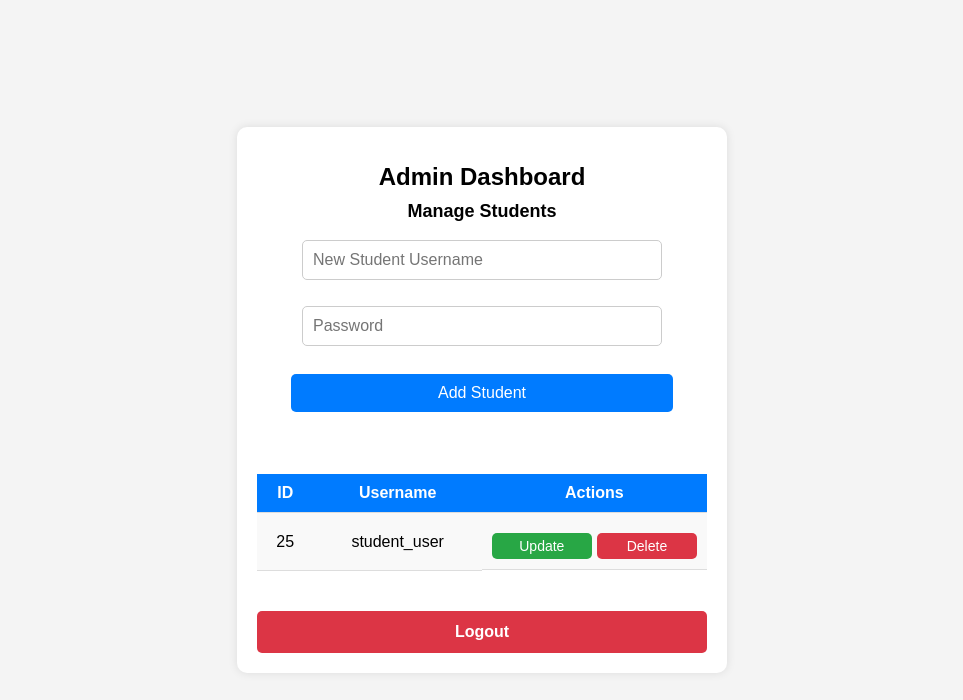
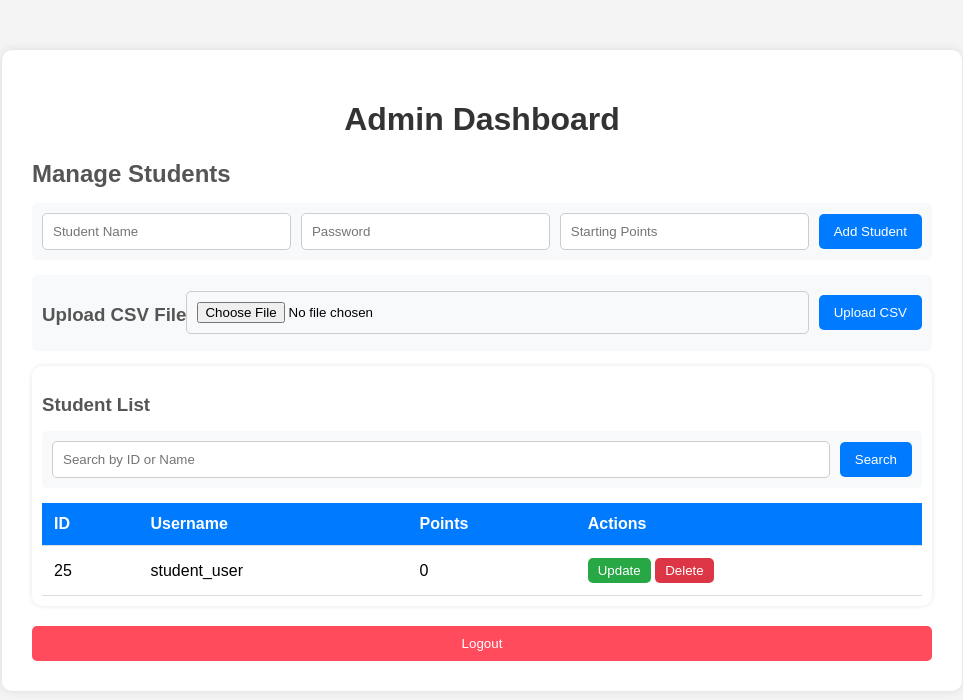
Before and after one commit to Kee-Wei-HengNp/DevOps_Oct2024_Team3_Assignment, a Flask app: page /admin in a window 1280 px wide. Shown: the top 700 px of the page, without its empty margins (158-1121 px from the left). Run offline with Flask 3, Linux system fonts and the light colour scheme; a user stored in the database is signed in; data comes from the database, SQL or seed files in the repository; both versions use the stored data as it was after the commit.

Commit message:
final implementation of admin features

```diff
--- a/app.py
+++ b/app.py
@@ -2,7 +2,7 @@ import sqlite3
 import random
 from flask import Flask, request, jsonify, render_template, session, redirect, url_for
 import csv  # ✅ Required for CSV handling
-
+import os
 
 app = Flask(__name__)
 
@@ -63,6 +63,7 @@ def login():
         return jsonify({"success": False, "message": "Invalid username or password"}), 401
 
 
+
 @app.route('/admin')
 def admin_page():
     print(f"Session Data: {session}")  # ✅ Debugging session
@@ -71,38 +72,52 @@ def admin_page():
     if "username" not in session or session.get("role") != "admin":
         return redirect(url_for("home"))  # Redirect unauthorized users to home
 
-    # ✅ Fetch student list from the database
+    # ✅ Fetch students including points
     conn = db_connection()
     cursor = conn.cursor()
-    cursor.execute("SELECT id, username FROM users WHERE role = 'student'")
-    students = cursor.fetchall()  # Fetch all students as a list of tuples
+    cursor.execute("SELECT id, username, points FROM users WHERE role = 'student'")
+    students = cursor.fetchall()
     conn.close()
 
-    # ✅ Render admin.html with student data
+    # ✅ Render the Admin Page with updated students list
     return render_template("admin.html", username=session["username"], students=students)
 
-# ✅ Create New Student
-@app.route('/add_student', methods=['POST'])
-def add_student():
-    if "username" not in session or session.get("role") != "admin":
-        return jsonify({"success": False, "message": "Unauthorized"}), 403
 
-    data = request.json
-    username = data.get("username")
-    password = data.get("password")
 
-    if not username or not password:
-        return jsonify({"success": False, "message": "Username and password are required!"})
+# ✅ Upload CSV File & Populate Database
+@app.route('/upload-csv', methods=['POST'])
+def upload_csv():
+    if 'file' not in request.files:
+        return jsonify({"success": False, "message": "No file provided!"}), 400
+
+    file = request.files['file']
+
+    if not file.filename.endswith('.csv'):
+        return jsonify({"success": False, "message": "Invalid file format. Only CSV allowed!"}), 400
 
     conn = db_connection()
     cursor = conn.cursor()
 
     try:
-        cursor.execute("INSERT INTO users (username, password, role) VALUES (?, ?, 'student')", (username, password))
+        file_path = os.path.join("uploads", file.filename)
+        file.save(file_path)
+
+        with open(file_path, newline='') as csvfile:
+            reader = csv.reader(csvfile)
+            next(reader)  # Skip header row
+
+            for row in reader:
+                if len(row) < 3:
+                    continue  # Ignore incomplete rows
+
+                username, password, points = row[0], row[1], row[2]
+                cursor.execute("INSERT INTO users (username, password, role, points) VALUES (?, ?, ?, ?)",
+                               (username, password, 'student', points))
+
         conn.commit()
-        return jsonify({"success": True, "message": "Student added successfully!"})
-    except sqlite3.IntegrityError:
-        return jsonify({"success": False, "message": "Username already exists!"})
+        return jsonify({"success": True, "message": "Students uploaded successfully!"})
+    except Exception as e:
+        return jsonify({"success": False, "message": str(e)})
     finally:
         conn.close()
 
@@ -161,62 +176,66 @@ def delete_student():
         conn.close()
 
 # ✅ Search Student
-@app.route('/search_student', methods=['GET'])
-def search_student():
-    if "username" not in session or session.get("role") != "admin":
-        return jsonify({"success": False, "message": "Unauthorized"}), 403
-
-    query = request.args.get("query", "").strip()
-    if not query:
-        return jsonify({"success": False, "message": "Search query is required!"})
-
-    conn = db_connection()
-    cursor = conn.cursor()
-    cursor.execute("SELECT id, username FROM users WHERE username LIKE ? OR id LIKE ?", (f"%{query}%", f"%{query}%"))
-    students = cursor.fetchall()
-    conn.close()
-
-    return jsonify({"success": True, "students": [dict(row) for row in students]})
-
-
-# ✅ Bulk Upload Students via CSV
-@app.route('/upload_csv', methods=['POST'])
-def upload_csv():
-    if "username" not in session or session.get("role") != "admin":
-        return jsonify({"success": False, "message": "Unauthorized"}), 403
-
-    file = request.files.get("file")
-    if not file:
-        return jsonify({"success": False, "message": "No file uploaded!"})
+@app.route('/search_students', methods=['POST'])
+def search_students():
+    data = request.json
+    search_query = data.get('query', '')
 
     conn = db_connection()
     cursor = conn.cursor()
 
-    csv_reader = csv.reader(file.stream.read().decode("utf-8").splitlines())
-    next(csv_reader)  # Skip header row
+    # ✅ Search by ID or Username (case-insensitive)
+    cursor.execute("SELECT id, username, points FROM users WHERE role='student' AND (id LIKE ? OR username LIKE ?)",
+                   ('%' + search_query + '%', '%' + search_query + '%'))
 
-    for row in csv_reader:
-        try:
-            cursor.execute("INSERT INTO users (username, password, role) VALUES (?, ?, 'student')", (row[0], row[1]))
-        except sqlite3.IntegrityError:
-            continue  # Skip duplicate usernames
-
-    conn.commit()
+    students = cursor.fetchall()
     conn.close()
 
-    return jsonify({"success": True, "message": "CSV data uploaded successfully!"})
+    return jsonify({"students": students})
+
+
+
+@app.route('/add_student', methods=['POST'])
+def add_student():
+    data = request.json
+    username = data.get('username')
+    password = data.get('password')
+    points = data.get('points')  # ✅ Get points
+
+    if not username or not password or points is None:
+        return jsonify({"success": False, "message": "All fields are required!"}), 400
+
+    conn = db_connection()
+    cursor = conn.cursor()
+
+    try:
+        cursor.execute("INSERT INTO users (username, password, role, points) VALUES (?, ?, 'student', ?)",
+                       (username, password, points))  # ✅ Insert points
+        conn.commit()
+        return jsonify({"success": True, "message": "Student added successfully!"})
+    except Exception as e:
+        print(f"Error: {e}")
+        return jsonify({"success": False, "message": "Failed to add student."}), 500
+    finally:
+        conn.close()
 
 @app.route('/student')
 def student_page():
-    print(f"Session Data: {session}")  # ✅ Debugging session
     if "username" not in session or session.get("role") != "student":
-        return redirect(url_for("home"))  # Redirect unauthorized users
+        return redirect(url_for("home"))  # Redirect unauthorized users to login
 
-    user_data = {
-        "username": session["username"],
-        "points": random.randint(0, 9999)
-    }
-    return render_template('student.html', username=user_data["username"], points=user_data["points"])
+    conn = db_connection()
+    cursor = conn.cursor()
+
+    # ✅ Ensure the points column is selected
+    cursor.execute("SELECT username, points FROM users WHERE username=?", (session["username"],))
+    user_data = cursor.fetchone()
+    conn.close()
+
+    if user_data:
+        return render_template('student.html', username=user_data[0], points=user_data[1])
+    else:
+        return "Student record not found!", 404
 
 # Dummy student data (will be stored in DB later)
 students = {
@@ -242,25 +261,6 @@ def redeemable_items_page():
 
 
 
-@app.route('/create-account')
-def create_account():
-    return render_template('create_account.html')
-
-@app.route('/search-account')
-def search_account():
-    return render_template('search_account.html')
-
-@app.route('/modify-account')
-def modify_account():
-    return render_template('modify_account.html')
-
-@app.route('/list-account')
-def list_account():
-    return render_template('list_account.html')
-
-@app.route('/delete-account')
-def delete_account():
-    return render_template('delete_account.html')
 
 @app.route('/redeemed-items')
 def redeemed_items_page():
--- a/setup_db.py
+++ b/setup_db.py
@@ -21,9 +21,11 @@ def initialize_database():
             id INTEGER PRIMARY KEY AUTOINCREMENT,
             username TEXT NOT NULL UNIQUE,
             password TEXT NOT NULL,
-            role TEXT NOT NULL
+            role TEXT NOT NULL,
+            points INTEGER DEFAULT 0
         )
     ''')
+
 
     # Commit changes and close connection
     conn.commit()
--- a/static/script.js
+++ b/static/script.js
@@ -137,3 +137,55 @@ async function redeemItem(itemName) {
         alert(result.message);
     }
 }
+
+async function addStudent() {
+    let username = document.getElementById('new-username').value;
+    let password = document.getElementById('new-password').value;
+    let points = document.getElementById('new-points').value; // ✅ Get points value
+
+    if (!username || !password || !points) {
+        alert("All fields are required!");
+        return;
+    }
+
+    let response = await fetch('/add_student', {
+        method: 'POST',
+        headers: { 'Content-Type': 'application/json' },
+        body: JSON.stringify({ username, password, points }) // ✅ Send points
+    });
+
+    let result = await response.json();
+    alert(result.message);
+    if (result.success) location.reload(); // ✅ Reload to update student list
+}
+
+async function searchStudents() {
+    let query = document.getElementById("search-input").value;
+
+    let response = await fetch("/search_students", {
+        method: "POST",
+        headers: { "Content-Type": "application/json" },
+        body: JSON.stringify({ query })
+    });
+
+    let result = await response.json();
+
+    // ✅ Clear the table before inserting new search results
+    let studentList = document.getElementById("student-list");
+    studentList.innerHTML = "";
+
+    // ✅ Populate table with search results
+    result.students.forEach(student => {
+        let row = `
+            <tr id="student-${student[0]}">
+                <td>${student[0]}</td>
+                <td contenteditable="true" class="edit-username">${student[1]}</td>
+                <td>${student[2]}</td>
+                <td class="actions">
+                    <button class="update-btn" onclick="updateStudent(${student[0]}, this)">Update</button>
+                    <button class="delete-btn" onclick="deleteStudent(${student[0]})">Delete</button>
+                </td>
+            </tr>`;
+        studentList.innerHTML += row;
+    });
+}
--- a/static/styles.css
+++ b/static/styles.css
@@ -446,12 +446,12 @@ button.delete-btn:hover {
 .logout-button:hover {
   background-color: #c82333;
 }
+
 .table-container {
-  max-height: 400px; /* Adjust height as needed */
-  overflow-y: auto;
-  display: block;
-  border: 1px solid #ddd;
-  padding: 10px;
+  max-height: 1000px; /* Set a fixed height */
+  overflow-y: auto; /* Enable vertical scrolling */
+  border: 1px solid #ddd; /* Add a border for clarity */
+  margin-top: 10px;
 }
 
 table {
--- a/templates/admin.html
+++ b/templates/admin.html
@@ -1,44 +1,202 @@
+<style>
+    /* ✅ General Styling */
+    body {
+        font-family: 'Arial', sans-serif;
+        background-color: #f4f4f4;
+        margin: 0;
+        padding: 0;
+    }
+
+    /* ✅ Centered Admin Panel */
+    .container {
+        max-width: 900px;
+        /* Widen layout */
+        margin: 50px auto;
+        background: white;
+        padding: 30px;
+        border-radius: 10px;
+        box-shadow: 0 0 10px rgba(0, 0, 0, 0.1);
+    }
+
+    /* ✅ Headings */
+    h1 {
+        text-align: center;
+        color: #333;
+    }
+
+    h2,
+    h3 {
+        color: #555;
+        margin-bottom: 15px;
+    }
+
+    /* ✅ Form Styling */
+    .form-container,
+    .csv-container,
+    .search-container {
+        display: flex;
+        justify-content: space-between;
+        align-items: center;
+        margin-bottom: 15px;
+        background: #f8f9fa;
+        padding: 10px;
+        border-radius: 5px;
+    }
+
+    input {
+        flex: 1;
+        padding: 10px;
+        border: 1px solid #ccc;
+        border-radius: 5px;
+        margin-right: 10px;
+    }
+
+    button {
+        background-color: #007bff;
+        color: white;
+        border: none;
+        padding: 10px 15px;
+        border-radius: 5px;
+        cursor: pointer;
+    }
+
+    button:hover {
+        background-color: #0056b3;
+    }
+
+    /* ✅ Student Table */
+    .table-container {
+        max-height: 400px;
+        overflow-y: auto;
+        border-radius: 10px;
+        background: white;
+        padding: 10px;
+        box-shadow: 0 0 5px rgba(0, 0, 0, 0.1);
+    }
+
+    table {
+        width: 100%;
+        border-collapse: collapse;
+        background: white;
+    }
+
+    th,
+    td {
+        padding: 12px;
+        text-align: left;
+        border-bottom: 1px solid #ddd;
+    }
+
+    th {
+        background-color: #007bff;
+        color: white;
+    }
+
+    /* ✅ Action Buttons */
+    .update-btn {
+        background-color: #28a745;
+        color: white;
+        border: none;
+        padding: 5px 10px;
+        border-radius: 5px;
+        cursor: pointer;
+    }
+
+    .update-btn:hover {
+        background-color: #218838;
+    }
+
+    .delete-btn {
+        background-color: #dc3545;
+        color: white;
+        border: none;
+        padding: 5px 10px;
+        border-radius: 5px;
+        cursor: pointer;
+    }
+
+    .delete-btn:hover {
+        background-color: #c82333;
+    }
+
+    /* ✅ Logout Button */
+    .logout-container {
+        text-align: center;
+        margin-top: 20px;
+    }
+
+    .logout-button {
+        background-color: #ff4b5c;
+        color: white;
+        padding: 10px 15px;
+        border-radius: 5px;
+        cursor: pointer;
+        width: 100%;
+    }
+
+    .logout-button:hover {
+        background-color: #c82333;
+    }
+</style>
+
+
 <!DOCTYPE html>
 <html lang="en">
 
-<head>
-    <meta charset="UTF-8">
-    <meta name="viewport" content="width=device-width, initial-scale=1.0">
-    <title>Admin Dashboard</title>
-    <link rel="stylesheet" href="{{ url_for('static', filename='styles.css') }}">
-</head>
-
-<body>
 <div class="container">
     <h1>Admin Dashboard</h1>
     <h2>Manage Students</h2>
 
     <!-- ✅ Add Student Form -->
     <div class="form-container">
-            <input type="text" id="new-username" placeholder="New Student Username" required>
+        <input type="text" id="new-username" placeholder="Student Name" required>
         <input type="password" id="new-password" placeholder="Password" required>
+        <input type="number" id="new-points" placeholder="Starting Points" required>
         <button onclick="addStudent()">Add Student</button>
-            <p id="add-student-message"></p>
     </div>
 
-        <!-- ✅ Student List -->
-        <table>
+    <!-- ✅ Upload CSV File -->
+    <div class="csv-container">
+        <h3>Upload CSV File</h3>
+        <input type="file" id="csv-file" accept=".csv">
+        <button onclick="uploadCSV()">Upload CSV</button>
+    </div>
+
+    <!-- ✅ Student List with Integrated Search -->
+    <div class="table-container">
+        <h3>Student List</h3>
+
+        <!-- ✅ Search Bar Inside Student List -->
+        <div class="search-container">
+            <input type="text" id="search-input" placeholder="Search by ID or Name">
+            <button onclick="searchStudents()">Search</button>
+        </div>
+
+        <!-- ✅ Student List Table -->
+        <table id="student-table">
+            <thead>
                 <tr>
                     <th>ID</th>
                     <th>Username</th>
+                    <th>Points</th>
                     <th>Actions</th>
                 </tr>
+            </thead>
+            <tbody id="student-list">
                 {% for student in students %}
-            <tr>
+                <tr id="student-{{ student[0] }}">
                     <td>{{ student[0] }}</td>
                     <td contenteditable="true" class="edit-username">{{ student[1] }}</td>
+                    <td>{{ student[2] }}</td>
                     <td class="actions">
                         <button class="update-btn" onclick="updateStudent({{ student[0] }}, this)">Update</button>
                         <button class="delete-btn" onclick="deleteStudent({{ student[0] }})">Delete</button>
                     </td>
                 </tr>
                 {% endfor %}
+            </tbody>
         </table>
+    </div>
 
     <!-- ✅ Logout Button -->
     <div class="logout-container">
@@ -56,16 +214,39 @@
     async function addStudent() {
         let username = document.getElementById('new-username').value;
         let password = document.getElementById('new-password').value;
+        let points = document.getElementById('new-points').value; // Add points field
 
-        if (!username || !password) {
-            alert("Username and password are required!");
+        if (!username || !password || !points) {
+            alert("All fields (Username, Password, Points) are required!");
             return;
         }
 
         let response = await fetch('/add_student', {
             method: 'POST',
             headers: { 'Content-Type': 'application/json' },
-            body: JSON.stringify({ username, password })
+            body: JSON.stringify({ username, password, points })
+        });
+
+        let result = await response.json();
+        alert(result.message);
+        if (result.success) location.reload();
+    }
+
+    async function uploadCSV() {
+        let fileInput = document.getElementById("csv-file");
+        let file = fileInput.files[0];
+
+        if (!file) {
+            alert("Please select a CSV file!");
+            return;
+        }
+
+        let formData = new FormData();
+        formData.append("file", file);
+
+        let response = await fetch('/upload-csv', {
+            method: 'POST',
+            body: formData
         });
 
         let result = await response.json();
@@ -132,6 +313,30 @@
         }
     }
 
+    async function fetchStudents() {
+        let response = await fetch('/get_students');
+        let students = await response.json();
+
+        let tableBody = document.querySelector(".student-list tbody");
+        tableBody.innerHTML = "";  // Clear previous data
+
+        students.forEach(student => {
+            let row = `<tr>
+            <td>${student[0]}</td>
+            <td contenteditable="true" class="edit-username">${student[1]}</td>
+            <td>${student[2]}</td> <!-- ✅ Ensure Points are Added -->
+            <td>
+                <button class="update-btn" onclick="updateStudent(${student[0]}, this)">Update</button>
+                <button class="delete-btn" onclick="deleteStudent(${student[0]})">Delete</button>
+            </td>
+        </tr>`;
+            tableBody.innerHTML += row;
+        });
+    }
+
+    // ✅ Call this function when the page loads
+    window.onload = fetchStudents;
+
     async function logout() {
         let response = await fetch('/logout');
         if (response.ok) {
--- /dev/null
+++ b/uploads/datas.csv
@@ -0,0 +1,5 @@
+username,password,points
+JohnDoe,pass123,100
+AliceSmith,securepass,200
+MarkLee,markpass,150
+EmmaJones,emma123,250
```
Also changed, not shown: templates/create_account.html (deleted, +0 -22 lines), templates/delete_account.html (deleted, +0 -16 lines), templates/list_account.html (deleted, +0 -15 lines), templates/modify_account.html (deleted, +0 -19 lines), templates/search_account.html (deleted, +0 -21 lines), users.db. Lines whose indentation alone changed are shown as unchanged.
